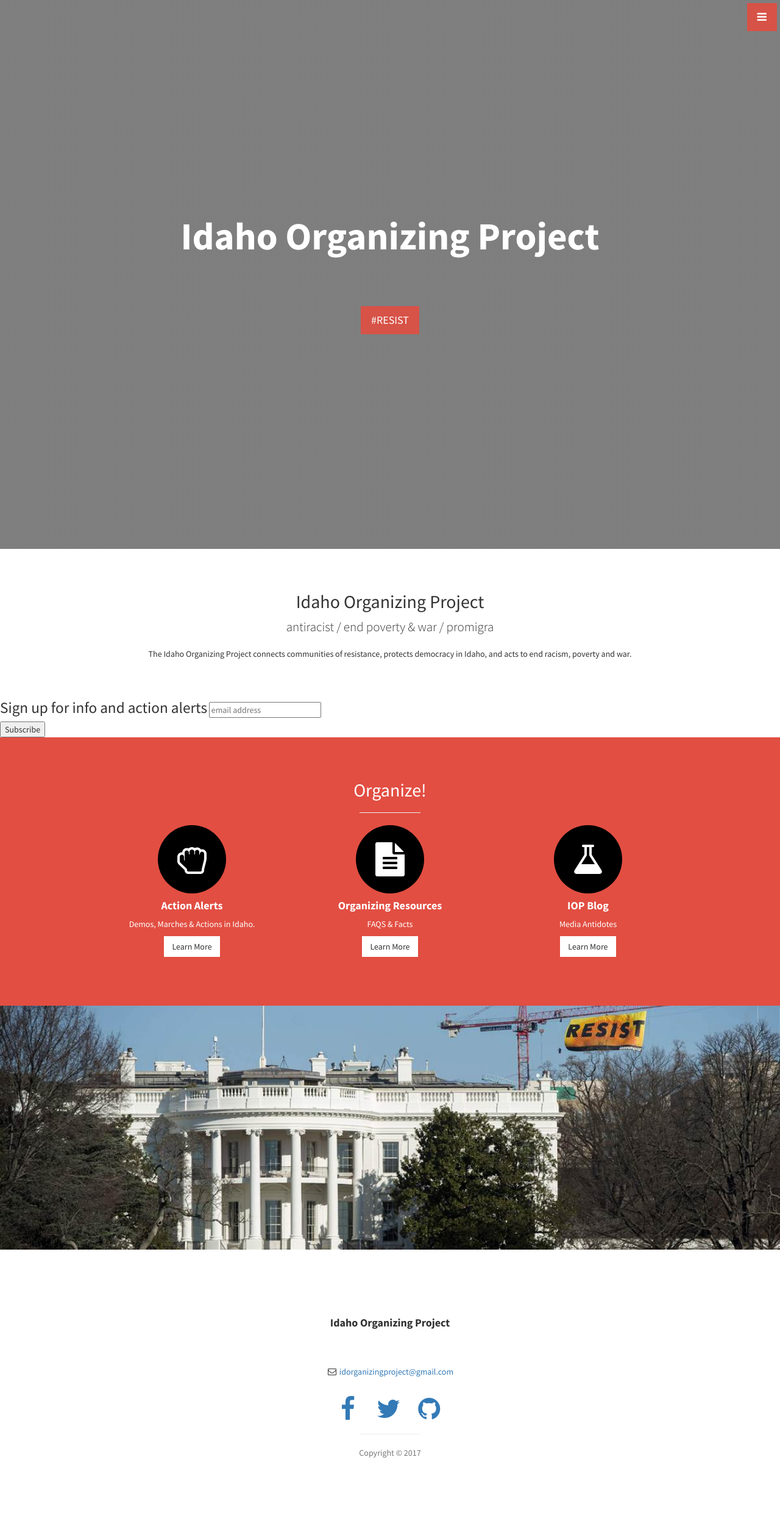
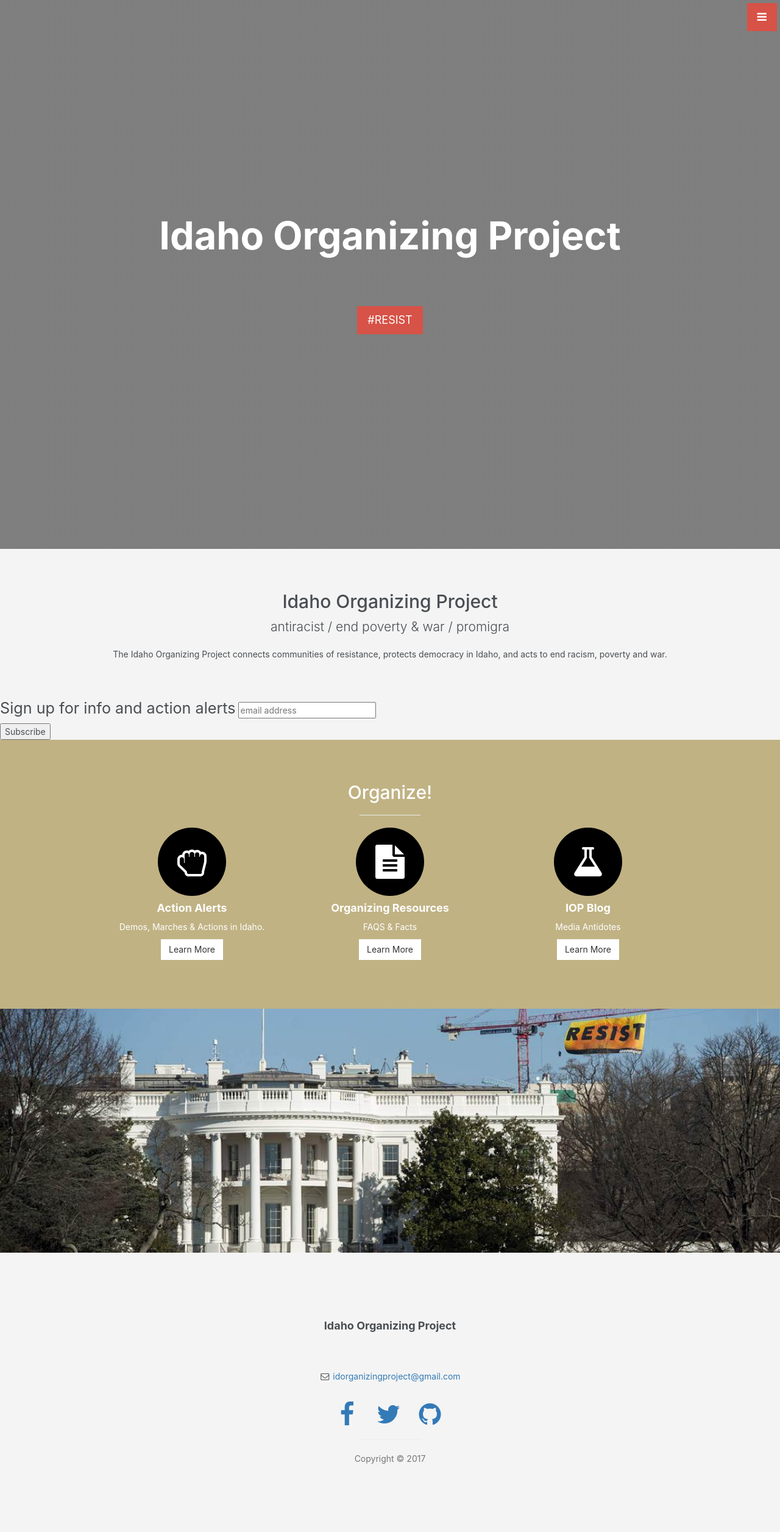
Before and after one commit to IdahoOrganizingProject/Idaho-Organizing-Project, a Jekyll site: the page built from index.html, in a window 1280 px wide. Shown: the whole page at 61% size. Built offline with Jekyll 4.4.1, drawn with Linux system fonts in a browser that asks for light colours; comment, search, counter and statistics services are not loaded.

Commit message:
some color style changes

```diff
--- a/css/stylish-portfolio.css
+++ b/css/stylish-portfolio.css
@@ -10,11 +10,13 @@
 body {
     width: 100%;
     height: 100%;
+    margin: 0;
+    padding: 0;
+    color: #494e52;
+    font-family: -apple-system,BlinkMacSystemFont,"Roboto","Segoe UI","Helvetica Neue","Lucida Grande",Arial,sans-serif;
+    line-height: 1.5;
 }
 
-body {
-    font-family: "Source Sans Pro","Helvetica Neue",Helvetica,Arial,sans-serif;
-}
 .text-header-main {
     display: table-cell;
     padding-left: 10px;
@@ -208,6 +210,7 @@
 
 .about {
     padding: 50px 0;
+    background-color: #f4f4f4;
 }
 
 /* Organize */
@@ -221,7 +224,7 @@
 }
 .bg-organize {
     color: #fff;
-    background-color: #E24E42;
+    background-color: #c0b283;
 }
 .icon-warning {
   color: white;
@@ -351,6 +354,7 @@
 
 footer {
     padding: 100px 0;
+    background-color: #f4f4f4
 }
 
 /* Mailchimp */
@@ -358,6 +362,7 @@
   background:#fff;
   clear:left;
   width:100%;
+  background-color: #f4f4f4
 
 }
 #mc_embed_signup label {
```
Also changed, not shown: _posts/2017-11-21-Citizenship-Days-Fund.md (+1 -1 lines).
